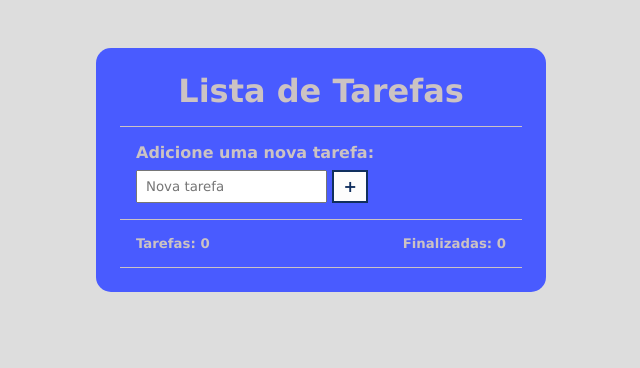
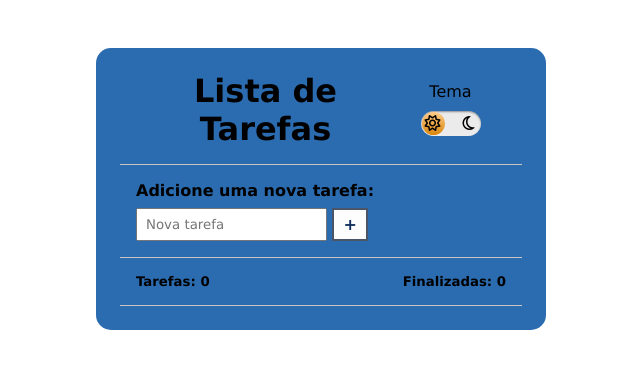
Before and after one commit to DyGomesc/FMT-Senai, a website: page To do List app/src/index.html in a window 1280 px wide. Shown: the whole page, without its empty margins (319-959 px from the left). Drawn offline with Linux system fonts and the light colour scheme.

Commit message:
Reorganização de pastas e arquivos

```diff
--- a/Atividade Semana 05/css/styles.css
+++ b/To do List app/src/css/styles.css
@@ -3,11 +3,10 @@
     margin: 0;
     box-sizing: border-box;
     font-family: Verdana;
-    color: #ccc3c3;
 }
 
 body {
-    background-color: #ddd;
+    background-color: #ffffff;
     background-position: center;
     background-size: cover;
 }
@@ -15,7 +14,7 @@ body {
 button {
     background-color: #fdfdfd;
     color: #102f5e;
-    border: 2px solid #102f5e;
+    border: 2px solid #4a5567;
     padding: 0.3rem 0.6rem;
     font-size: 1rem;
     cursor: pointer;
@@ -26,7 +25,7 @@ button {
 }
 
 button:hover {
-    background-color: #102f5e;
+    background-color: #4a5567;
     color: #fdfdfd;
 }
 button:hover > i {
@@ -53,7 +52,7 @@ select {
 .todo-container {
     max-width: 450px;
     margin: 3rem auto 0;
-    background-color: #495bff;
+    background-color: #2b6cb0;
     padding: 1.5rem;
     border-radius: 15px;
 }
@@ -166,3 +165,91 @@ select {
     text-decoration: line-through;
     font-style: italic;
 }
+
+header {
+    display: flex;
+}
+header h1 {
+    width: 70%;
+    display: flex;
+}
+#darkmode {
+    width: 30%;
+    display: flex;
+    margin-top: 10px;
+    flex-direction: column;
+    align-items: center;
+}
+#darkmode p {
+    margin-bottom: 10px;
+}
+
+#darkmode label {
+    width: 60px;
+    height: 25px;
+    position: relative;
+    display: block;
+    background: #ebebeb;
+    border-radius: 20px;
+    box-shadow: inset 0px 1px 2px rgba(0, 0, 0, 0.4),
+        inset 0px -1px 2px rgba(255, 255, 255, 0.4);
+    cursor: pointer;
+    transition: 0.3s;
+}
+
+label .sun {
+    position: absolute;
+    width: 12px;
+    top: 4px;
+    left: 4px;
+    fill: #fff;
+    transition: 0.3s;
+    z-index: 100;
+}
+
+label .moon {
+    position: absolute;
+    width: 12px;
+    top: 4px;
+    left: 42px;
+    fill: #7e7e7e;
+    transition: 0.3s;
+    z-index: 100;
+}
+
+#darkmode label::after {
+    content: "";
+    width: 23px;
+    height: 23px;
+    position: absolute;
+    top: 1px;
+    left: 1px;
+    background: linear-gradient(180deg, #ffcc89, #d8860b);
+    border-radius: 18px;
+    box-shadow: 0px, 1px, 2px rgba(0, 0, 0, 0.2);
+    transition: 0.3s;
+}
+
+#darkmode input {
+    width: 0;
+    height: 0;
+    visibility: hidden;
+}
+
+#darkmode input:checked + label {
+    background: #242424;
+}
+
+#darkmode input:checked + label:after {
+    left: 59px;
+    transform: translateX(-100%);
+    background: linear-gradient(180deg, #777, #3a3a3a);
+}
+
+#darkmode input:checked + label {
+    fill: #7e7e7e;
+}
+
+#darkmode input:checked + label {
+    fill: #fff;
+}
--- a/Atividade Semana 05/index.html
+++ b/To do List app/src/index.html
@@ -22,6 +22,14 @@
         <div class="todo-container">
             <header>
                 <h1>Lista de Tarefas</h1>
+                <div id="darkmode">
+                    <p>Tema</p>
+                    <input type="checkbox" id="darkmode-toggle" />
+                    <label for="darkmode-toggle">
+                        <i class="sun fa-regular fa-sun"></i>
+                        <i class="moon fa-regular fa-moon"></i>
+                    </label>
+                </div>
             </header>
 
             <!-- Adicionar Tarefas -->
```
Also changed, not shown: Atividade Semana 06/Formulário.html (deleted, +0 -50 lines), Atividade Semana 06/script.js (deleted, +0 -44 lines), To do List app/package.json (added, +12 -0 lines), To do List app/src/img/bg.jpg (renamed from Atividade Semana 05/img/bg.jpg), To do List app/src/js/scripts.js (renamed from Atividade Semana 05/js/scripts.js).
